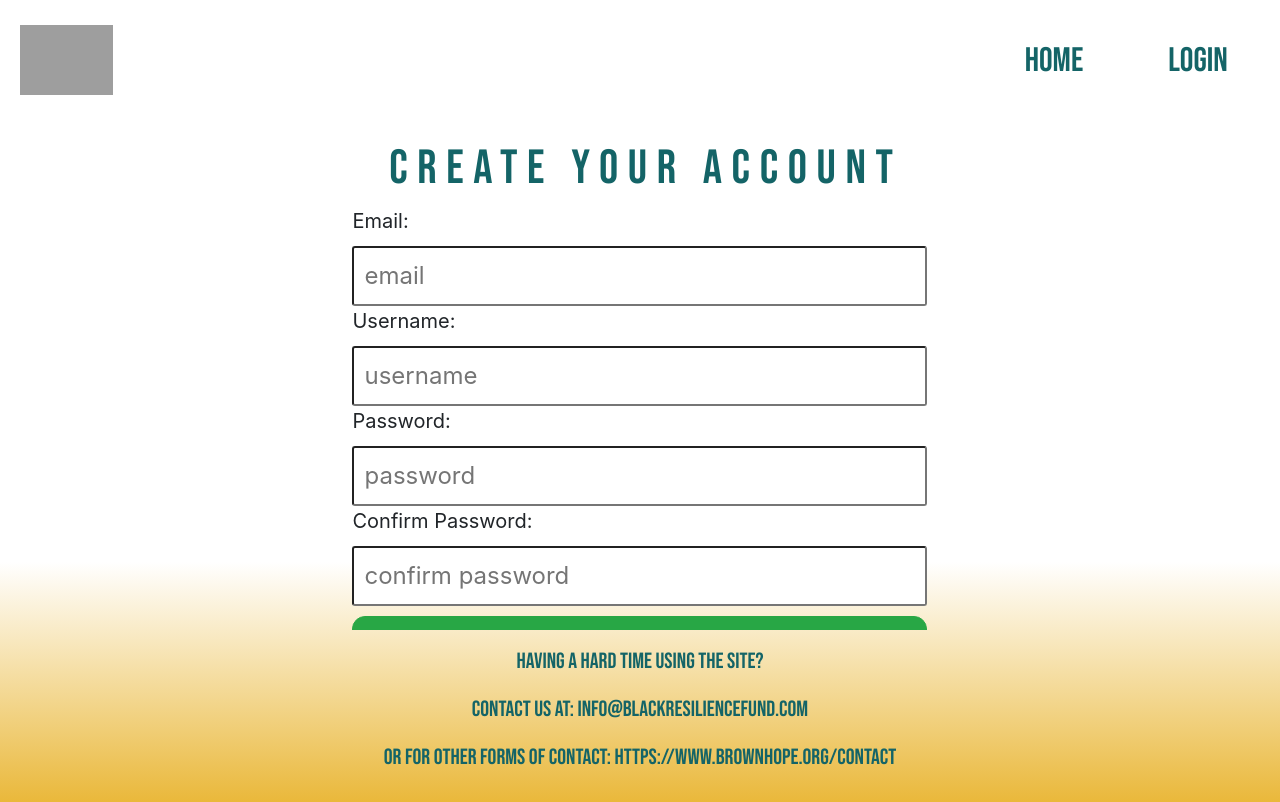
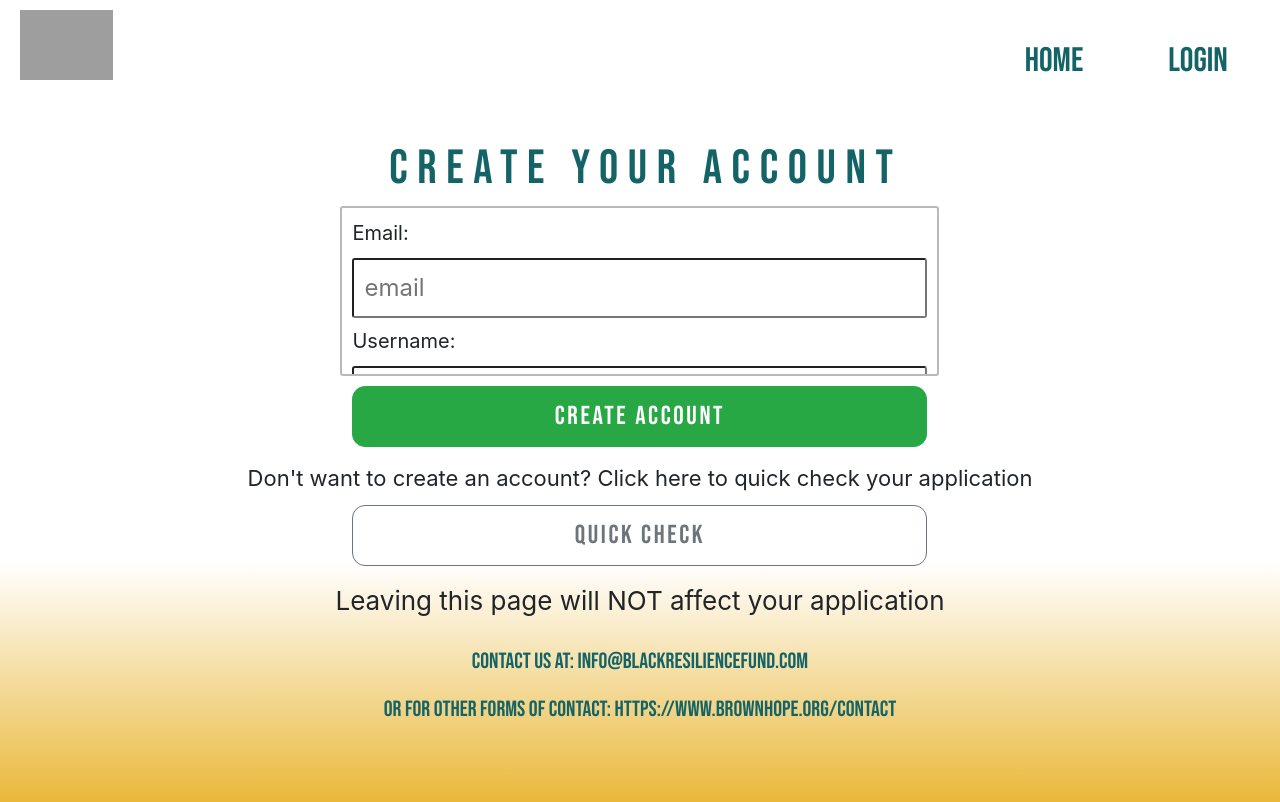
Before and after one commit to PSU-CapstoneBrownHope/BrownHopeAidApp, a React (Create React App) app in the folder frontend/: page /sign-up/1 in a window 1280 px wide. Built offline with nearby package versions, Linux system fonts and the light colour scheme; grey boxes are pictures that could not be loaded.

Commit message:
Made some of the changes discussed in meeting

```diff
--- a/frontend/src/components/Footer.tsx
+++ b/frontend/src/components/Footer.tsx
@@ -6,7 +6,6 @@ export const Footer = (): JSX.Element =>  {
   const contactPage = "https://www.brownhope.org/contact"
   return (
     <div className="footer">
-      <p>Having a hard time using the site? </p>
       <p>Contact us at: {infoEmail}</p>
       <p>Or for other forms of contact: {contactPage}</p>
     </div>
--- a/frontend/src/components/LoginForm.tsx
+++ b/frontend/src/components/LoginForm.tsx
@@ -4,6 +4,7 @@ import { routes } from "../util/config";
 import { useNavigate, Link} from "react-router-dom";
 // says this is an error but it clearly isn't cause it works
 import styles from "../styles/Buttons.module.css"
+import text from "../styles/Text.module.css"
 import { env } from "process";
 
 export const LoginForm = (): JSX.Element => {
@@ -82,7 +83,7 @@ export const LoginForm = (): JSX.Element => {
     <div className="currentPage">
       <h1>Login to your account</h1>
       <form id="loginForm" className={styles["buttonGroup"]} onSubmit={handleLoginSubmit}>
-        <label htmlFor="username" className={styles["buttonWrapper"]}>
+        <label htmlFor="username" className={text["wrapper"]}>
           Username:
           <input
             role='textbox'
@@ -92,11 +93,11 @@ export const LoginForm = (): JSX.Element => {
             placeholder='Username'
             value={username}
             onChange={(e) => setUserName(e.target.value)}
-            className={styles['textField']}
+            className={text['textField']}
             required
           />
         </label>
-        <label htmlFor="password" className={styles["buttonWrapper"]}>
+        <label htmlFor="password" className={text["wrapper"]}>
           Password:
           <input
             aria-label= 'password'
@@ -107,7 +108,7 @@ export const LoginForm = (): JSX.Element => {
             value={password}
             placeholder='Password'
             onChange={(e) => setPassword(e.target.value)}
-            className={styles['textField']}
+            className={text['textField']}
             required
           />
         </label>
--- a/frontend/src/components/Nav.tsx
+++ b/frontend/src/components/Nav.tsx
@@ -52,7 +52,7 @@ export const Nav = (): JSX.Element => {
       <nav aria-label="nav">
         <a href="https://www.brownhope.org/">
         <figure>
-          <img src="./bh_full-color_stacked_black.png" className="navlogo" alt="Brown Hope Logo" />
+          <img src="bh_full-color_stacked_black.png" className="navlogo" alt="Brown Hope Logo" />
           </figure>
         </a>
         <ul>
--- a/frontend/src/components/Profile.tsx
+++ b/frontend/src/components/Profile.tsx
@@ -31,7 +31,7 @@ export const Profile = () => {
       try {
         if (sessionUser !== "" && sessionUser !== null) {
           const resp = await axios.get(routes.isLoggedIn,
-            {withCredentials: true })
+            { withCredentials: true })
           console.log(JSON.stringify(resp))
           if (resp.data === "False")
             navigate("/login")
@@ -249,8 +249,11 @@ export const Profile = () => {
   return (
     <div className="currentPage">
       <h1>Account Information</h1>
+      <div className="info">
         {noInfo ? <InfoMessage></InfoMessage> : <p hidden></p>}
         {editing ? <AccountFieldsInputs></AccountFieldsInputs> : <AccountFieldsInfo></AccountFieldsInfo>}
+      </div>
+      <div className="buttons">
         <div className={buttons['buttonWrapper']}>
           <button
             className={buttons['fullscreenButton'] + " btn btn-outline-success"}
@@ -299,5 +302,6 @@ export const Profile = () => {
           </button>
         </div>
       </div>
+    </div>
   );
 }
--- a/frontend/src/components/SignUp.tsx
+++ b/frontend/src/components/SignUp.tsx
@@ -50,7 +50,10 @@ export const SignUp = (): JSX.Element => {
       password: password,
       id: id,
     };
-
+    const newSigninRequest = {
+      username: username,
+      password: password,
+    };
     const sendSignupRequest = async () => {
       try {
         const resp = await axios.post(routes.signup, newSignupRequest);
@@ -58,6 +61,7 @@ export const SignUp = (): JSX.Element => {
         if (resp.data === "Success") {
           alert("Account Creation Successful! Redirecting to login")
           window.sessionStorage.setItem("username", username)
+          const resp = await axios.post(routes.login, newSigninRequest);
           navigate("/profile");
         } else if (resp.data === "Email Already Exists") {
           alert("Sorry, user already exists")
@@ -77,30 +81,30 @@ export const SignUp = (): JSX.Element => {
   return (
     <div className="currentPage">
       <h1>Create Your Account</h1>
-      <form id="signUp" className={styles["buttonGroup"]} onSubmit={handleSignupSubmit}>
-        <label htmlFor="email" className={styles["buttonWrapper"]}>
+      <div id="signUp" className="info" onSubmit={handleSignupSubmit}>
+        <label htmlFor="email" className={text["wrapper"]}>
           Email:
           <input
             name="email"
             id="email"
             placeholder='email'
             onChange={(e) => setEmail(e.target.value)}
-            className={styles['textField']}
+            className={text['textField']}
             required
             />
         </label>
-        <label htmlFor="username" className={styles["buttonWrapper"]}>
+        <label htmlFor="username" className={text["wrapper"]}>
           Username:
           <input
             name="username"
             id="username"
             placeholder='username'
             onChange={(e) => setUserName(e.target.value)}
-            className={styles['textField']}
+            className={text['textField']}
             required
           />
         </label>
-        <label htmlFor="password" className={styles["buttonWrapper"]}>
+        <label htmlFor="password" className={text["wrapper"]}>
           Password:
           <input
             name="password"
@@ -108,11 +112,11 @@ export const SignUp = (): JSX.Element => {
             type="password"
             placeholder='password'
             onChange={(e) => setPassword(e.target.value)}
-            className={styles['textField']}
+            className={text['textField']}
             required
           />
         </label>
-        <label htmlFor="verifyPassword" className={styles["buttonWrapper"]}>
+        <label htmlFor="verifyPassword" className={text["wrapper"]}>
           Confirm Password:
           <input
             name="verifyPassword"
@@ -120,15 +124,13 @@ export const SignUp = (): JSX.Element => {
             placeholder='confirm password'
             type="password"
             onChange={(e) => setVerifyPassword(e.target.value)}
-            className={styles['textField']}
+            className={text['textField']}
             required
           />
         </label>
-        <button className={styles['fullscreenButton'] + " btn btn-success"} type="submit">Create Account</button>
-      </form>
-      <Link to="/login" className={styles['buttonWrapper']}>
-        <button className={styles['fullscreenButton'] + " btn btn-outline-secondary"}>Back to Login</button>
-      </Link>
+      </div>
+      <div className="buttons">
+      <button className={styles['fullscreenButton'] + " btn btn-success"} onClick={handleSignupSubmit}>Create Account</button>
       <p className={text["medium"]}>
         Don't want to create an account? Click here to quick check your application
       </p>
@@ -137,7 +139,8 @@ export const SignUp = (): JSX.Element => {
       </Link>
       <p className={text["high"]}>
         Leaving this page will NOT affect your application
-      </p>
+        </p>
+      </div>
     </div>
   );
 }
--- a/frontend/src/styles/AccountInfo.module.css
+++ b/frontend/src/styles/AccountInfo.module.css
@@ -2,8 +2,8 @@
   display: flex;
   flex-direction: row;
   width: 70vw;
-  max-width: 575px;
-  margin: auto;
+  max-width: 600px;
+  margin: none;
   text-align:left;
   justify-content: space-between;
   font-size: calc(16px + 1vmin);
--- a/frontend/src/styles/App.css
+++ b/frontend/src/styles/App.css
@@ -59,7 +59,6 @@ li{
 
 a{
   vertical-align: middle;
-  margin:auto;
   color: #146467;
   text-decoration: none;
   width: 100%;
@@ -108,12 +107,26 @@ h1{
 }
 
 .currentPage{
-  overflow: auto;
+  display:flex;
+  flex-direction: column;
+  justify-content: center;
   height: 65vh;
   width: fit-content;
   max-width: 1100px;
   margin:auto;
   padding: 10px;
-  -ms-overflow-style: none;
-  scrollbar-width: none;
 }
+
+.info{
+  width: min-content;
+  margin:auto;
+  padding: 10px;
+  overflow: auto;
+  border:rgb(185, 185, 185) solid 2px;
+  border-radius: 3px;
+}
+
+.buttons{
+  height:fit-content;
+
+}
--- a/frontend/src/styles/Buttons.module.css
+++ b/frontend/src/styles/Buttons.module.css
@@ -12,15 +12,6 @@
   margin-top: 10px;
 }
 
-.textField{
-  font-size: calc(16px + 1vmin);
-  width: 70vw;
-  max-width: 575px;
-  border-radius: 3px;
-  padding: 10px;
-  margin-top: 10px;
-}
-
 .buttonGroup{
   display: flex;
   flex-direction: column;
@@ -29,14 +20,6 @@
   align-items: center;
 }
 
-.buttonWrapper{
-  font-size: calc(12px + 1vmin);
-  display: flex;
-  flex-flow:column;
-  width:fit-content;
-  text-align: left;
-  margin:auto
-}
 
 .transparentButton{
   font-family: bebas-neue;
--- a/frontend/src/styles/Text.module.css
+++ b/frontend/src/styles/Text.module.css
@@ -2,6 +2,15 @@
  These are intended to be used on text boxes and their names refer to the
  level of priority to have to the user see it
 */
+
+@font-face {
+  font-family: bebas-neue;
+  src: url("./fonts/BebasNeue-Regular.ttf") format('woff2');
+}
+
+.themeColor{
+  color: #0e7d99;
+}
 
 p{
   margin: auto;
@@ -9,6 +18,31 @@ p{
   padding-top: 15px;
   padding-left: 10px;
   padding-right: 10px;
+  font-weight: 400;
+}
+
+.textField{
+  font-size: calc(16px + 1vmin);
+  width: 70vw;
+  max-width: 575px;
+  border-radius: 3px;
+  padding: 10px;
+  margin-top: 10px;
+}
+
+
+
+.wrapper{
+  font-size: calc(12px + 1vmin);
+  display: flex;
+  flex-flow:column;
+  width:fit-content;
+  text-align: left;
+}
+
+.status{
+  font-family: bebas-neue;
+  font-size: calc(50px + 1vmin);
   font-weight: 400;
 }
 
```
Also changed, not shown: frontend/src/components/ApplicationStatus.tsx (+14 -11 lines), frontend/src/components/LandingPage.tsx (deleted, +0 -46 lines), frontend/src/components/UpdatePassword.tsx (+7 -6 lines). Lines whose indentation alone changed are shown as unchanged.
